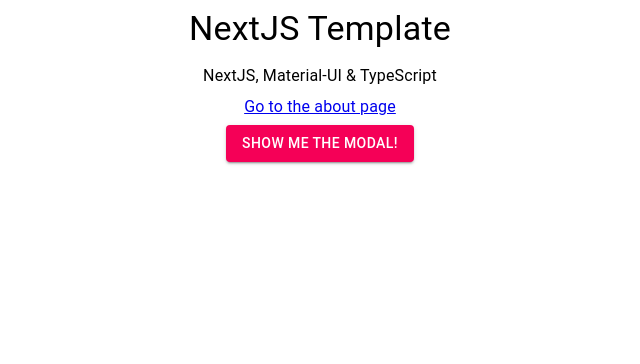
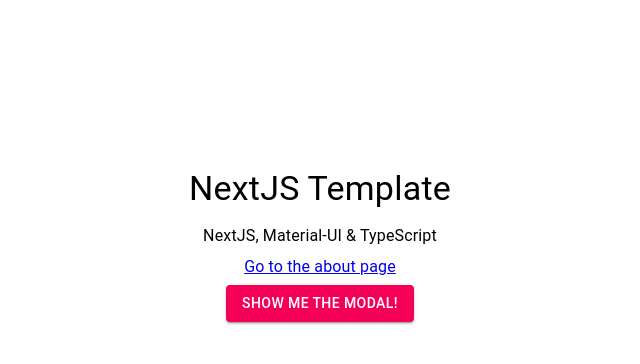
Before and after one commit to AndreMashukov/nextjs-template, a Next.js app: page / in a window 1280 px wide. Shown: the top 364 px of the page, without its empty margins (320-960 px from the left). Built offline with nearby package versions, Linux system fonts and the light colour scheme.

Commit message:
minor changes

```diff
--- a/pages/index.tsx
+++ b/pages/index.tsx
@@ -9,11 +9,15 @@
 import Typography from '@material-ui/core/Typography';
 import { makeStyles } from '@material-ui/styles';
 import Link from 'next/link';
+import { createMuiTheme } from '@material-ui/core/styles';
 // --- Post bootstrap -----
 import React from 'react';
 
+const theme = createMuiTheme();
+
 const useStyles = makeStyles(() => ({
   root: {
+    paddingTop: theme.spacing(20),
     textAlign: 'center'
   }
 }));
```
